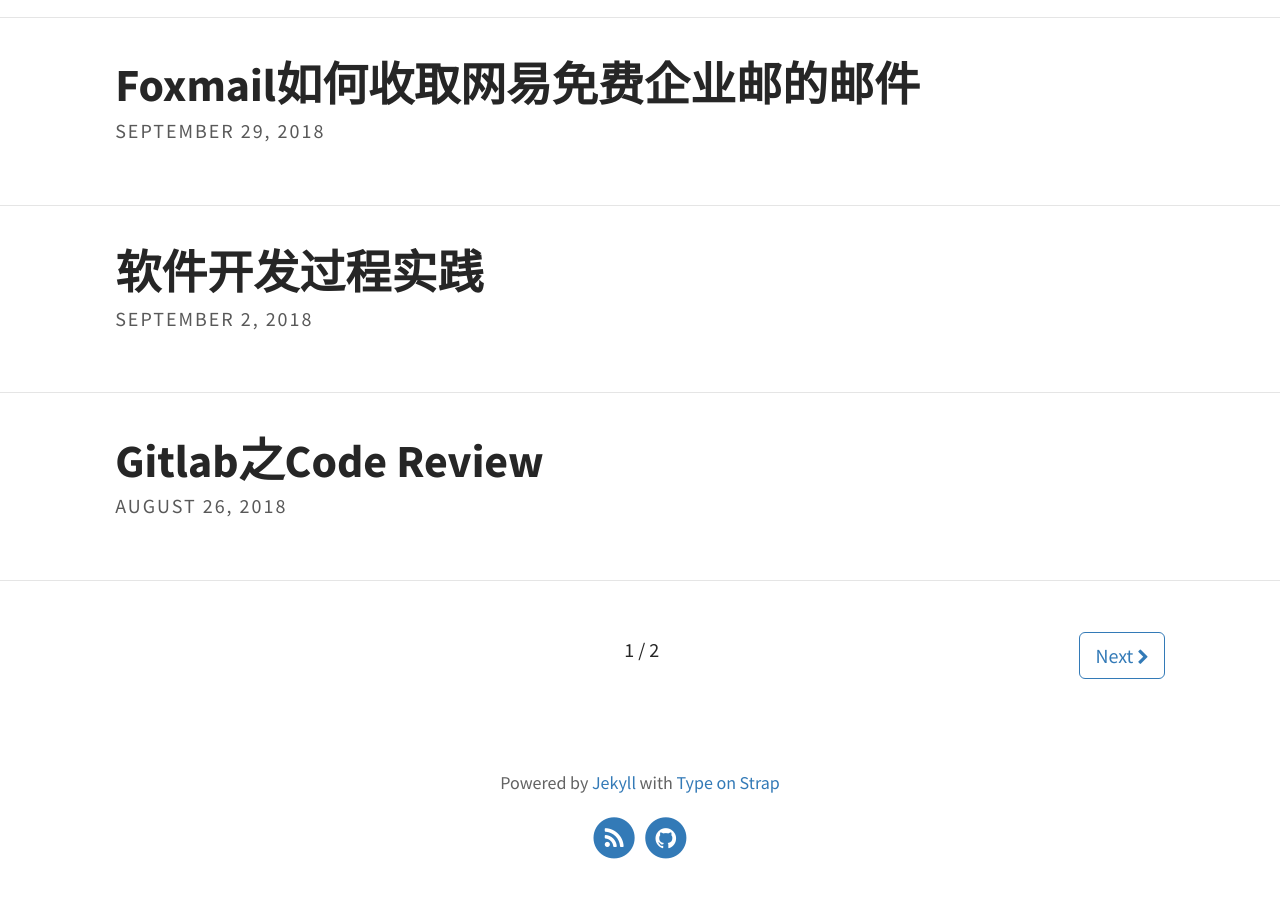
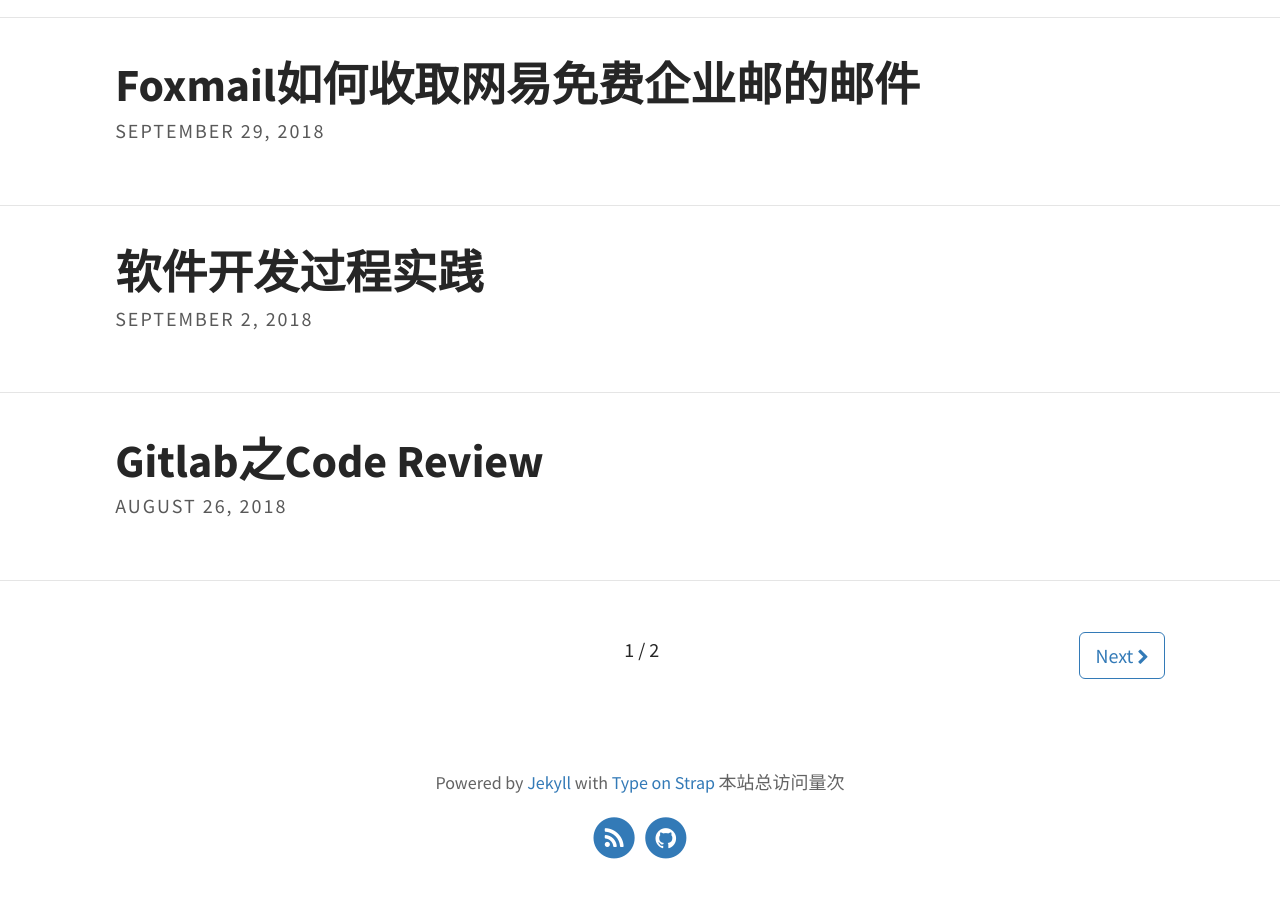
Before and after one commit to hubugui/hubugui.github.io, a Jekyll site: the page built from index.html, in a window 1280 px wide and 900 px high, scrolled down 1576 px. Built offline with Jekyll 4.4.1, drawn with Linux system fonts in a browser that asks for light colours; the list of posts is cut into pages by our own code; comment, search, counter and statistics services are not loaded.

Commit message:
busuanzi

```diff
--- a/_includes/footer.html
+++ b/_includes/footer.html
@@ -1,6 +1,8 @@
 <footer class="site-footer">
     <p class="text">
-        {{ site.footer_text | default: "Powered by <a href='https://jekyllrb.com/'>Jekyll</a> with <a href='https://github.com/sylhare/Type-on-Strap'>Type on Strap</a>" }}</p>
+        {{ site.footer_text | default: "Powered by <a href='https://jekyllrb.com/'>Jekyll</a> with <a href='https://github.com/sylhare/Type-on-Strap'>Type on Strap</a>" }}
+        <span id="busuanzi_container_site_pv">本站总访问量<span id="busuanzi_value_site_pv"></span>次</span>
+    </p>
             <div class="footer-icons">
                 <ul>
                 <!-- Social icons from Font Awesome, if enabled -->
@@ -8,3 +10,5 @@
                 </ul>
             </div>
 </footer>
+
+<script async src="//busuanzi.ibruce.info/busuanzi/2.3/busuanzi.pure.mini.js"></script>
```
